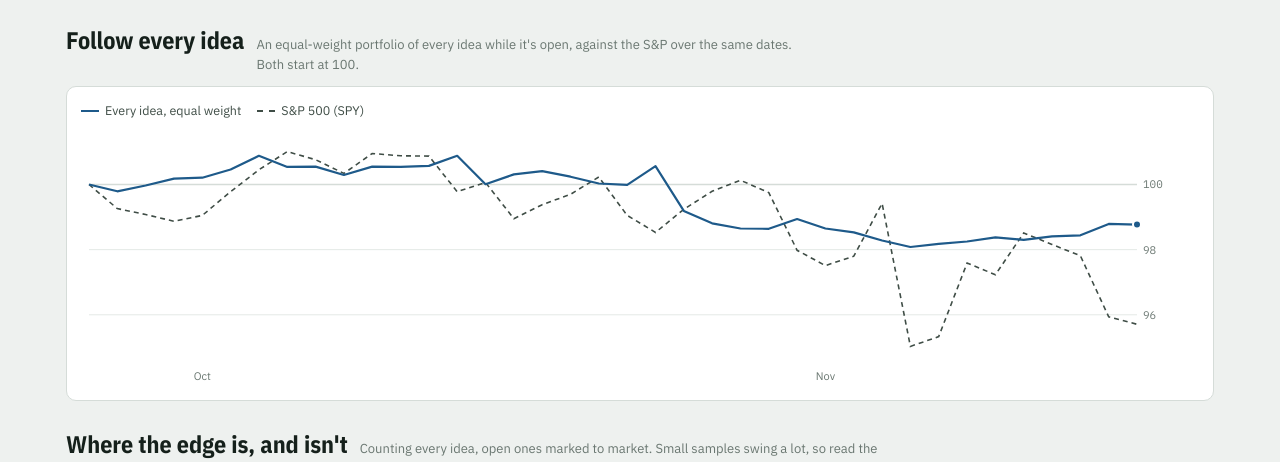
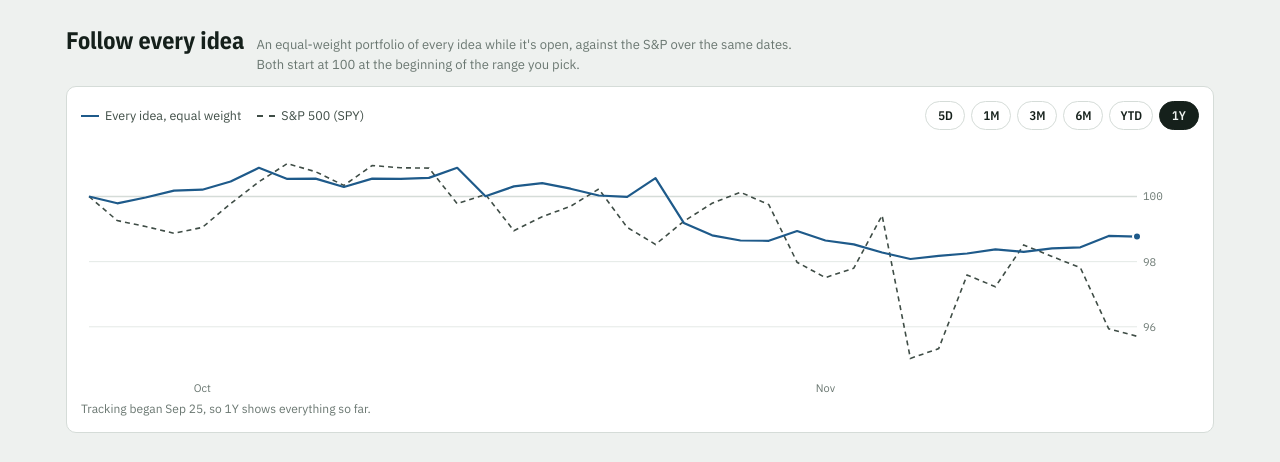
Before and after one commit to jgiancristofaro/lobels-thing, a plain HTML site: page site/scorecard.html in a window 1280 px wide. Shown: the part 416-878 px from the top of the page. Drawn offline with nearby package versions, Linux system fonts and the light colour scheme.

Commit message:
Scorecard: 5D/1M/3M/6M/YTD/1Y range buttons on the curve
Each range rebases both lines to 100 at its start; ranges longer than the
history show all of it with a note. Choice is remembered per browser.

Co-Authored-By: Claude Opus 5.5 <noreply@anthropic.com>
Claude-Session: https://claude.ai/code/session_01Hf5MQmooiBHbfzC8nNTuCJ

```diff
--- a/site/scorecard.html
+++ b/site/scorecard.html
@@ -85,6 +85,11 @@ section{padding-top:30px}
 .legend i{display:inline-block;width:18px;height:0;border-top:2px solid var(--c)}
 .legend i.dash{border-top-style:dashed}
 .chartbox{position:relative}
+.ctl{display:flex;align-items:center;justify-content:space-between;gap:8px 16px;flex-wrap:wrap;margin-bottom:8px}
+.ctl .legend{margin-bottom:0}
+.tabs.ranges{margin-bottom:0}
+.tabs.ranges button{padding:4px 10px;font-size:12.5px;min-width:40px}
+.rangenote{font-size:12px;color:var(--muted);margin-top:2px;min-height:18px}
 .curve{width:100%;height:260px;display:block;touch-action:pan-y}
 .tip{position:absolute;top:0;pointer-events:none;background:var(--ink);color:var(--bg);font-size:12px;padding:5px 8px;border-radius:6px;white-space:nowrap;font-family:var(--mono);line-height:1.4}
 
@@ -165,7 +170,7 @@ try {
   return;
 }
 
-const pct = (x, d=1) => x == null ? "–" : (x > 0 ? "+" : x < 0 ? "−" : "") + Math.abs(x).toFixed(d) + "%";
+const pct = (x, d=1) => { if (x == null) return "–"; const f = Math.abs(x).toFixed(d); return (+f === 0 ? "" : x > 0 ? "+" : "−") + f + "%"; };
 const cls = x => x == null ? "" : x > 0 ? "up" : x < 0 ? "dn" : "";
 const fmtDate = s => s ? new Date(s + (s.length === 10 ? "T12:00:00Z" : "")).toLocaleDateString("en-US", {month:"short", day:"numeric", timeZone:"UTC"}) : "–";
 const STATUS = {target:"Target hit", stop:"Stopped out", expired:"Expired", open:"Open", pending:"Pending entry", no_data:"No price data"};
@@ -201,6 +206,9 @@ function table(title, rows) {
     }).join("")}</tbody></table></div>`;
 }
 const B = T.by || {};
+const RANGES = [["5D"], ["1M", 1], ["3M", 3], ["6M", 6], ["YTD"], ["1Y", 12]];
+let range = "1Y";
+try { const saved = localStorage.getItem("scorecardRange"); if (RANGES.some(([k]) => k === saved)) range = saved; } catch (e) {}
 
 $("#app").innerHTML = `
 <div class="hero">
@@ -212,10 +220,12 @@ $("#app").innerHTML = `
 <div class="tiles">${tiles.map(t => `<div class="tile"><div class="eyebrow">${t.k}</div><div class="v num ${t.c || ""}">${t.v}</div><div class="s">${t.s}</div></div>`).join("")}</div>
 
 <section id="curve">
-  <div class="sh"><h2>Follow every idea</h2><p>An equal-weight portfolio of every idea while it's open, against the S&amp;P over the same dates. Both start at 100.</p></div>
+  <div class="sh"><h2>Follow every idea</h2><p>An equal-weight portfolio of every idea while it's open, against the S&amp;P over the same dates. Both start at 100 at the beginning of the range you pick.</p></div>
   <div class="panel">
-    <div class="legend"><span><i style="--c:var(--accent)"></i>Every idea, equal weight</span><span><i class="dash" style="--c:var(--ink2)"></i>S&amp;P 500 (SPY)</span></div>
+    <div class="ctl"><div class="legend"><span><i style="--c:var(--accent)"></i>Every idea, equal weight</span><span><i class="dash" style="--c:var(--ink2)"></i>S&amp;P 500 (SPY)</span></div>
+    <div class="tabs ranges" id="ranges" role="group" aria-label="Chart range">${RANGES.map(([k]) => `<button data-r="${k}" aria-pressed="${k === range}">${k}</button>`).join("")}</div></div>
     <div class="chartbox"><svg class="curve" id="curveSvg" role="img" aria-label="Equity curve of following every idea versus the S&P 500"></svg><div class="tip" id="tip" hidden></div></div>
+    <div class="rangenote" id="rangenote"></div>
   </div>
 </section>
 
@@ -307,25 +317,45 @@ renderList();
 // ---------- equity curve ----------
 function drawCurve() {
   const svg = $("#curveSvg"), tip = $("#tip");
-  const pts = (T.curve || []).filter(p => p[1] != null);
-  if (pts.length < 2) { svg.outerHTML = `<p class="muted">Not enough history yet.</p>`; return; }
+  const all = (T.curve || []).filter(p => p[1] != null);
+  if (all.length < 2) { svg.outerHTML = `<p class="muted">Not enough history yet.</p>`; return; }
+  // Start index for the chosen range: the last point on or before the cutoff date, so the
+  // range's first move is included. Ranges longer than the history show all of it.
+  let from = 0;
+  const lastD = new Date(all[all.length - 1][0] + "T12:00:00Z");
+  const r = RANGES.find(([k]) => k === range);
+  let cutoff = null;
+  if (range === "5D") from = Math.max(0, all.length - 6);
+  else if (range === "YTD") cutoff = `${lastD.getUTCFullYear() - 1}-12-31`;
+  else { const c = new Date(lastD); c.setUTCMonth(c.getUTCMonth() - r[1]); cutoff = c.toISOString().slice(0, 10); }
+  if (cutoff) { for (let i = 0; i < all.length; i++) if (all[i][0] <= cutoff) from = i; }
+  const clipped = cutoff && all[0][0] > cutoff;
+  $("#rangenote").textContent = clipped ? `Tracking began ${fmtDate(all[0][0])}, so ${range} shows everything so far.` : "";
+  const b1 = all[from][1], b2 = all[from][2];
+  const pts = all.slice(from).map(p => [p[0], 100 * p[1] / b1, p[2] == null || b2 == null ? null : 100 * p[2] / b2]);
   const W = svg.clientWidth || 640, H = 260, L = 8, R = 62, Tp = 10, Bm = 24;
   const ys = pts.flatMap(p => [p[1], p[2]]).filter(v => v != null);
   let y0 = Math.min(...ys), y1 = Math.max(...ys); const padY = (y1 - y0) * 0.08 || 1; y0 -= padY; y1 += padY;
   const X = i => L + i / (pts.length - 1) * (W - L - R), Y = v => Tp + (1 - (v - y0) / (y1 - y0)) * (H - Tp - Bm);
   const line = k => pts.map((p, i) => p[k] == null ? "" : (i ? "L" : "M") + X(i).toFixed(1) + " " + Y(p[k]).toFixed(1)).join("");
-  const span = y1 - y0, step = [0.5, 1, 2, 2.5, 5, 10].find(s => span / s <= 5) || 10;
+  const span = y1 - y0, step = [0.1, 0.2, 0.25, 0.5, 1, 2, 2.5, 5, 10, 20].find(s => span / s <= 5) || 20;
   const ticks = []; for (let v = Math.ceil(y0 / step) * step; v <= y1; v += step) ticks.push(+v.toFixed(2));
   const months = []; let lastM = -1;
   pts.forEach((p, i) => { const m = +p[0].slice(5, 7); if (m !== lastM && i > 0) months.push(i); lastM = m; });
-  const mname = i => new Date(pts[i][0] + "T12:00:00Z").toLocaleString("en-US", {month: "short", timeZone: "UTC"});
+  let mname = i => new Date(pts[i][0] + "T12:00:00Z").toLocaleString("en-US", {month: "short", timeZone: "UTC"});
+  if (months.length < 2) {
+    months.length = 0;
+    const n = Math.min(pts.length, W < 500 ? 3 : 5);
+    for (let k = 0; k < n; k++) months.push(Math.round(k * (pts.length - 1) / (n - 1)));
+    mname = i => fmtDate(pts[i][0]);
+  }
   const last = pts[pts.length - 1];
   svg.setAttribute("viewBox", `0 0 ${W} ${H}`);
   svg.innerHTML = `
     ${ticks.map(v => `<line x1="${L}" x2="${W - R}" y1="${Y(v)}" y2="${Y(v)}" stroke="var(--grid)"/>
       <text x="${W - R + 6}" y="${Y(v) + 4}" font-size="11" fill="var(--muted)" font-family="var(--mono)">${v}</text>`).join("")}
     <line x1="${L}" x2="${W - R}" y1="${Y(100)}" y2="${Y(100)}" stroke="var(--line)" stroke-width="1.5"/>
-    ${months.map(i => `<text x="${X(i)}" y="${H - 6}" font-size="11" fill="var(--muted)" text-anchor="middle">${mname(i)}</text>`).join("")}
+    ${months.map(i => `<text x="${X(i)}" y="${H - 6}" font-size="11" fill="var(--muted)" text-anchor="${i === 0 ? "start" : i === pts.length - 1 ? "end" : "middle"}">${mname(i)}</text>`).join("")}
     <path d="${line(2)}" fill="none" stroke="var(--ink2)" stroke-width="1.6" stroke-dasharray="5 4"/>
     <path d="${line(1)}" fill="none" stroke="var(--accent)" stroke-width="2.2" stroke-linejoin="round"/>
     <circle cx="${X(pts.length - 1)}" cy="${Y(last[1])}" r="4" fill="var(--accent)" stroke="var(--surface)" stroke-width="2"/>
@@ -345,6 +375,14 @@ function drawCurve() {
   const leave = () => { tip.hidden = true; cx.setAttribute("visibility", "hidden"); };
   hit.addEventListener("pointermove", move); hit.addEventListener("pointerdown", move); hit.addEventListener("pointerleave", leave);
 }
+$("#ranges").addEventListener("click", e => {
+  const b = e.target.closest("button"); if (!b) return;
+  range = b.dataset.r;
+  try { localStorage.setItem("scorecardRange", range); } catch (err) {}
+  $("#ranges").querySelectorAll("button").forEach(x => x.setAttribute("aria-pressed", x === b));
+  $("#tip").hidden = true;
+  drawCurve();
+});
 drawCurve();
 let rt; addEventListener("resize", () => { clearTimeout(rt); rt = setTimeout(drawCurve, 150); });
 })();
```
